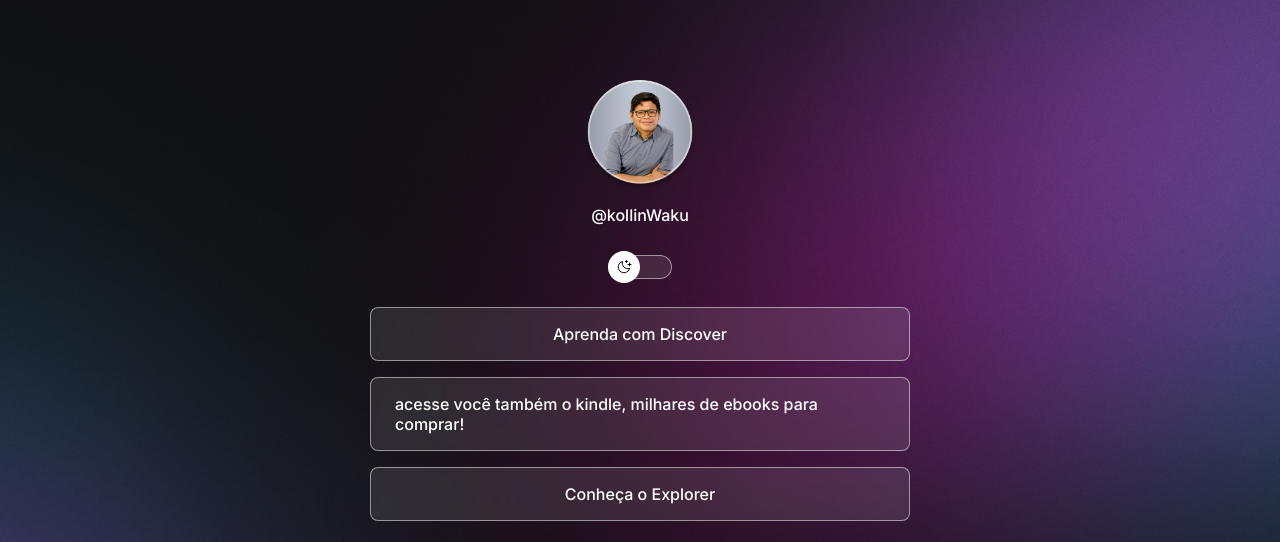
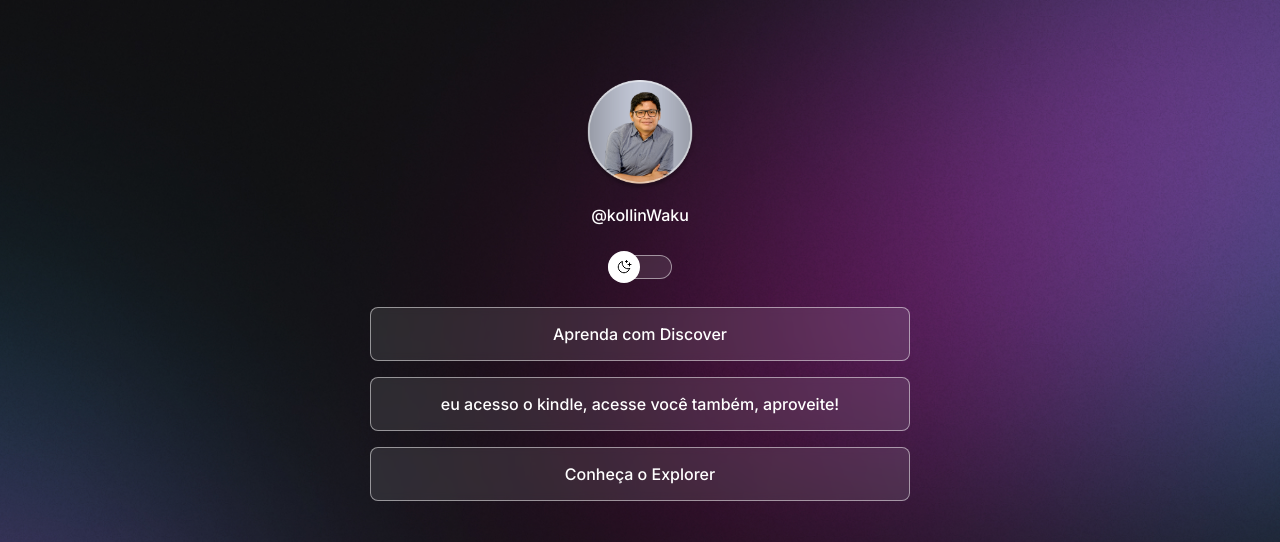
Before and after one commit to kollinWaku/projeto, a plain HTML site: page index.html in a window 1280 px wide. Shown: the top 542 px of the page. Drawn offline with nearby package versions, Linux system fonts and the light colour scheme.

Commit message:
change link amazon

```diff
--- a/index.html
+++ b/index.html
@@ -29,7 +29,7 @@
         <a href="https://www.rocketseat.com.br/discover" target="_blank">Aprenda com Discover</a>
       </li>
       <li>
-        <a href="https://ler.amazon.com.br/kindle-library" target="_blank">acesse você também o kindle, milhares de ebooks para comprar!</a>
+        <a href="https://ler.amazon.com.br/kindle-library" target="_blank">eu acesso o kindle, acesse você também, aproveite!</a>
       </li>
       <li>
         <a href="https://rocketseat.com.br/explorer" target="_blank">
```
